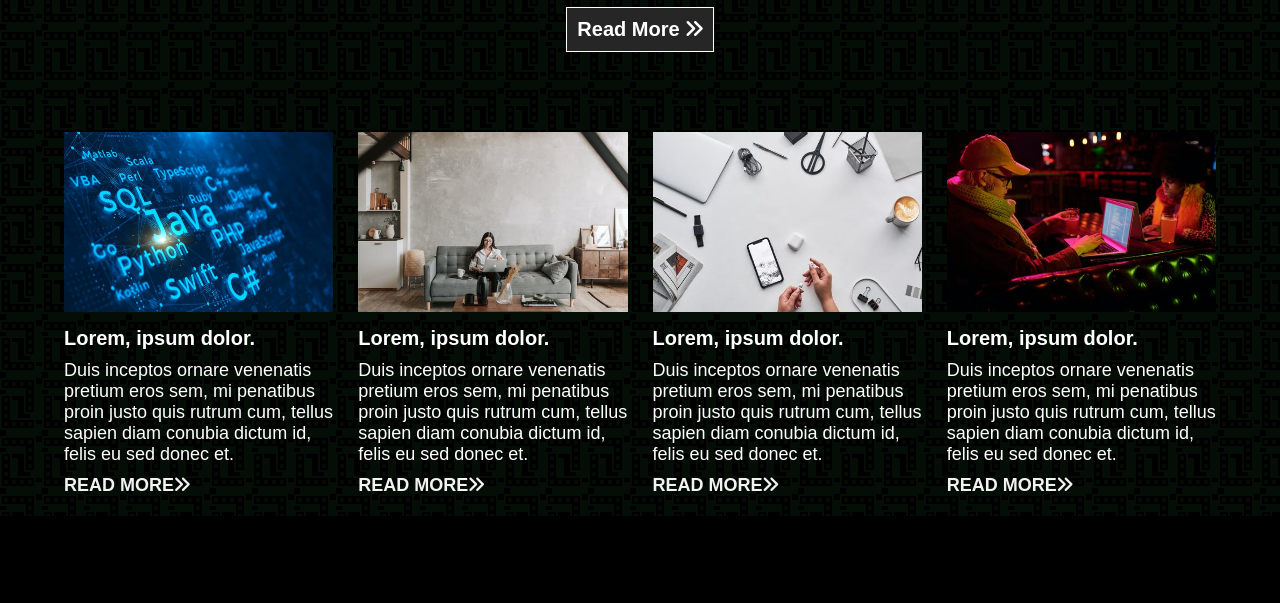
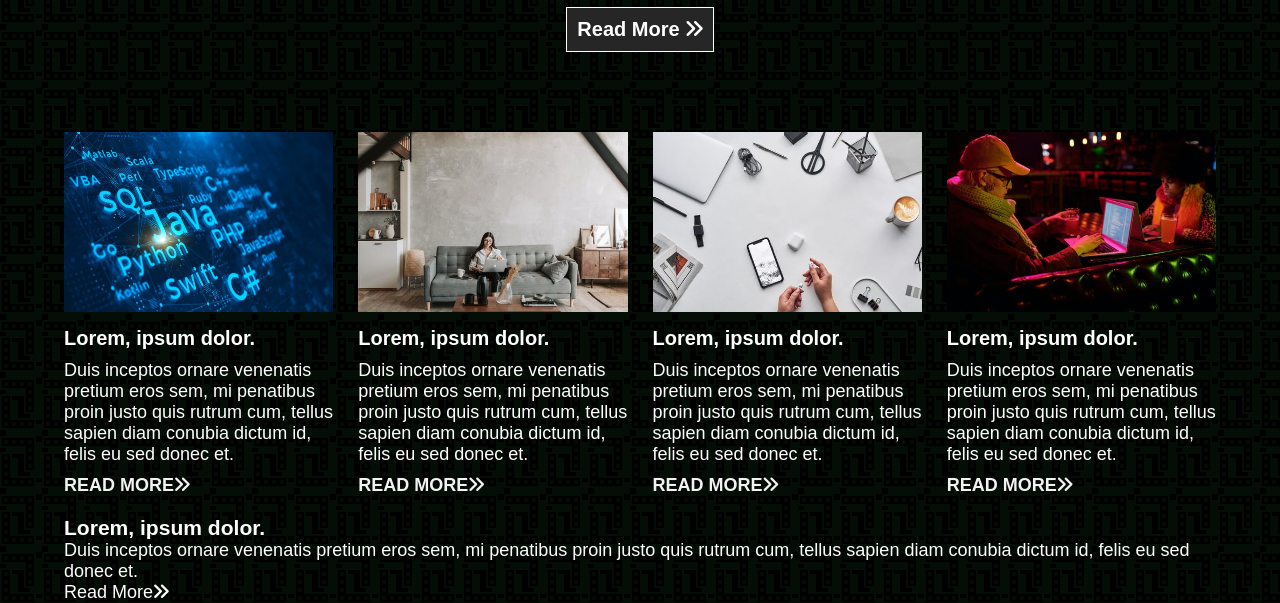
Before and after one commit to Nata-Campos-Med/proyectTechNewsSite, a plain HTML site: page index.html in a window 1280 px wide. Shown: the part 550-1153 px from the top of the page. Before the commit the page ends 1066 px from the top, so only its background shows below. Drawn offline with Linux system fonts and the light colour scheme; files whose address does not match are found by name.

Commit message:
new dive

```diff
--- a/index.html
+++ b/index.html
@@ -90,7 +90,11 @@
             <a href="#">Read More<i class="fas fa-angle-double-right"></i></a>
           </div>
         </div>
-
+          <div>
+            <h3>Lorem, ipsum dolor.</h3>
+            <p>Duis inceptos ornare venenatis pretium eros sem, mi penatibus proin justo quis rutrum cum, tellus sapien diam conubia dictum id, felis eu sed donec et.</p>
+            <a href="#">Read More<i class="fas fa-angle-double-right"></i></a>
+          </div>
     </div>
 
     <script src="" async defer></script>
```
